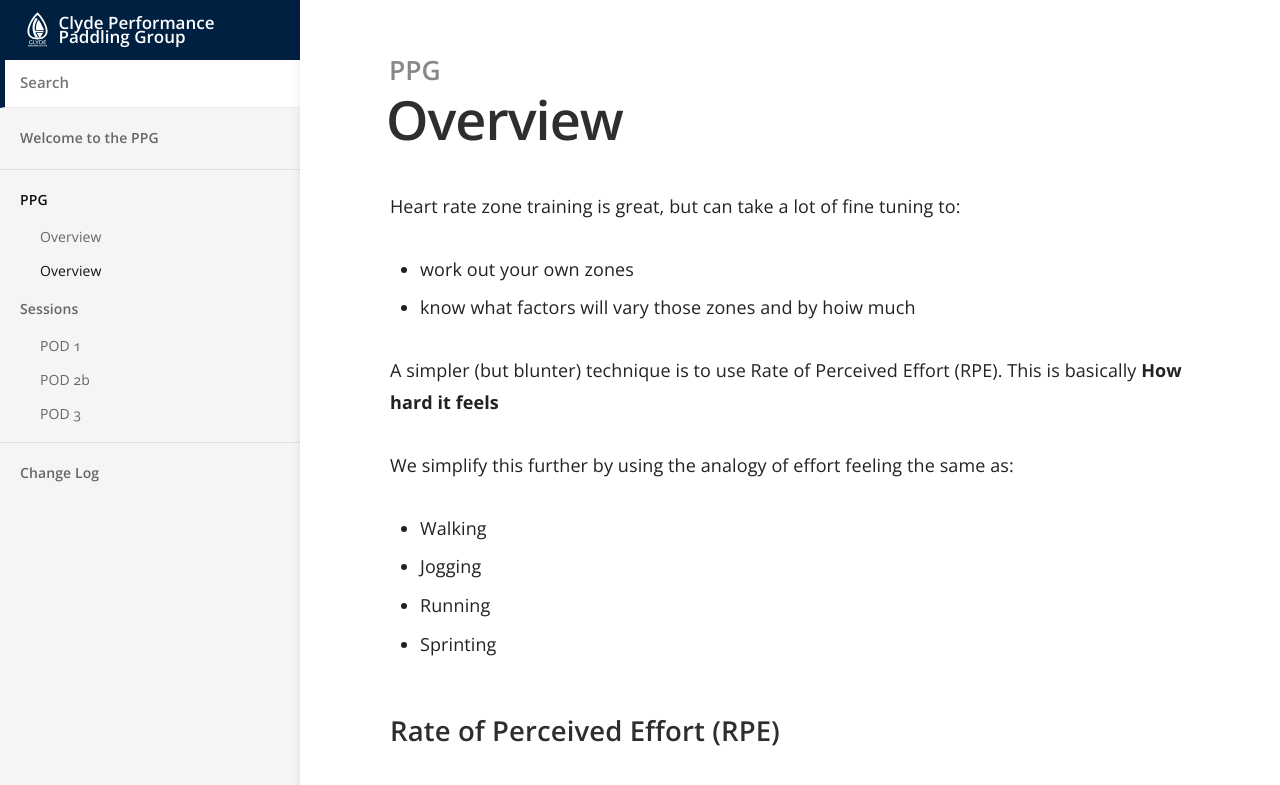
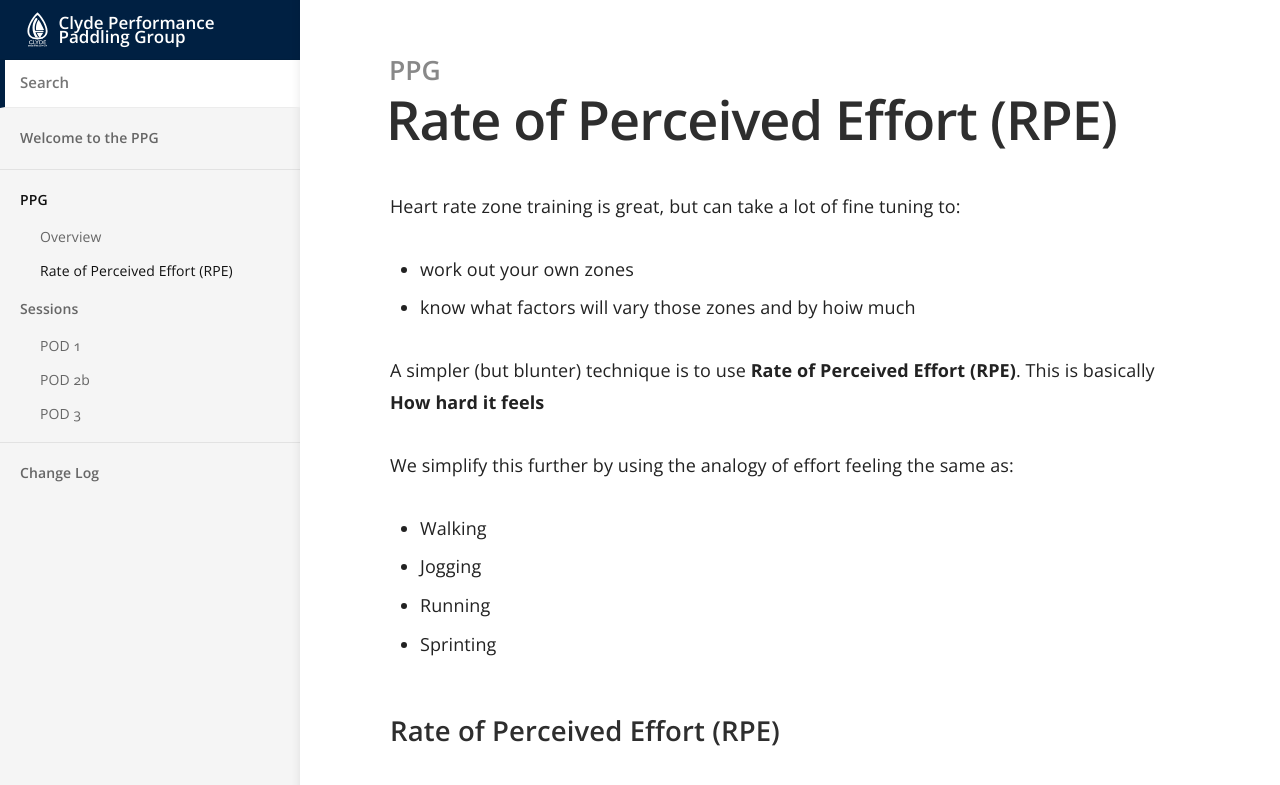
Before and after one commit to scotentSD/template_toolkit, a Jekyll site: the page built from _docs/Content/01-PPG-RPE.md, in a window 1280 px wide. Shown: the top 785 px of the page. Built offline with Jekyll 4.4.1, drawn with Linux system fonts in a browser that asks for light colours.

Commit message:
Update 01-PPG-RPE.md
mk

```diff
--- a/_docs/Content/01-PPG-RPE.md
+++ b/_docs/Content/01-PPG-RPE.md
@@ -1,5 +1,5 @@
 ---
-title: Overview
+title: Rate of Perceived Effort (RPE)
 category: PPG
 order: 10
 published: true
@@ -9,7 +9,7 @@ Heart rate zone training is great, but can take a lot of fine tuning to:
 - work out your own zones
 - know what factors will vary those zones and by hoiw much
 
-A simpler (but blunter) technique is to use Rate of Perceived Effort (RPE).
+A simpler (but blunter) technique is to use **Rate of Perceived Effort (RPE)**.
 This is basically **How hard it feels**
 
 We simplify this further by using the analogy of effort feeling the same as:
```
